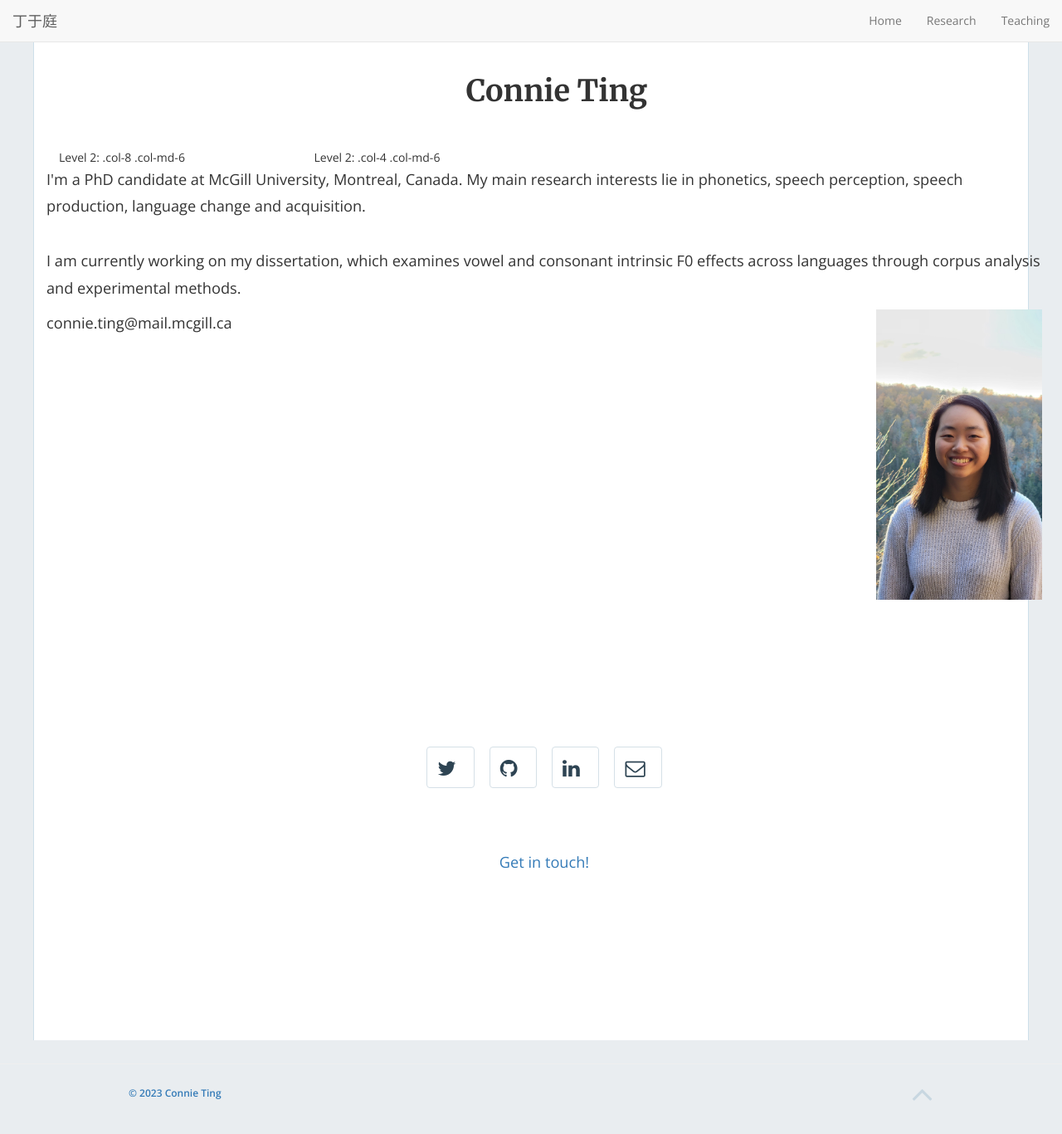
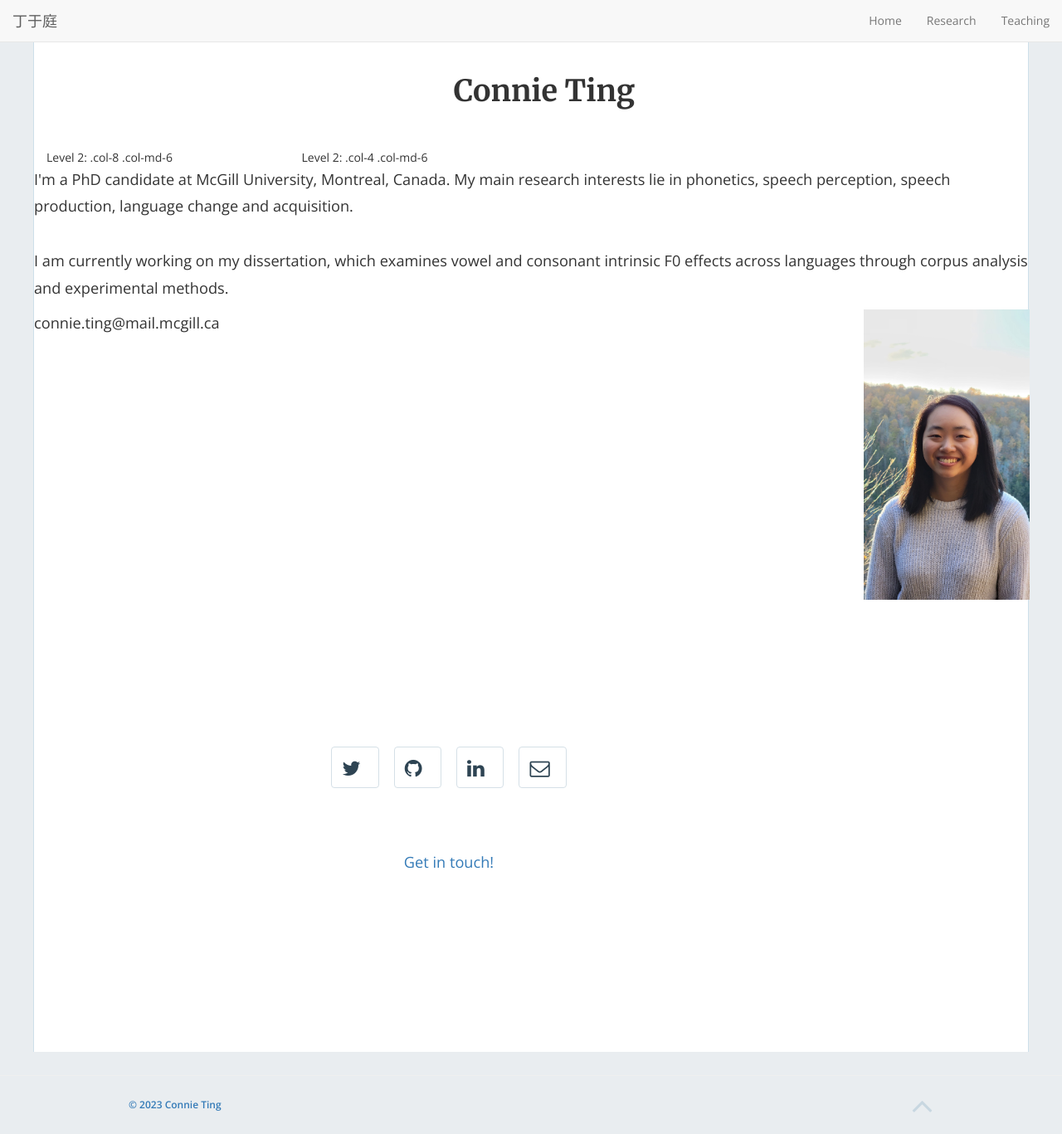
Before and after one commit to connieting/connieting.github.io, a Jekyll site: the page built from index.html, in a window 1280 px wide and 1367 px high. Shown: the whole window at 83% size. Built offline with Jekyll 4.4.1, drawn with Linux system fonts in a browser that asks for light colours; nearby versions of some CDN libraries.

Commit message:
Update style.scss
remove padding in .main, added margin of 10em to hero-content

```diff
--- a/css/style.scss
+++ b/css/style.scss
@@ -93,7 +93,7 @@ button.btn, input.btn {
   border-left: solid 1px #cedfea;
   border-right: solid 1px #cedfea;
   &.container {
-    padding: 10;
+    padding: 0;
   }
 }
 
@@ -124,7 +124,7 @@ button.btn, input.btn {
 
 .hero-content {
   width: 60%;
-  margin: 0 auto;
+  margin: 10em;
   display: table;
   @include bp-medium {
     width: 100%;
```
